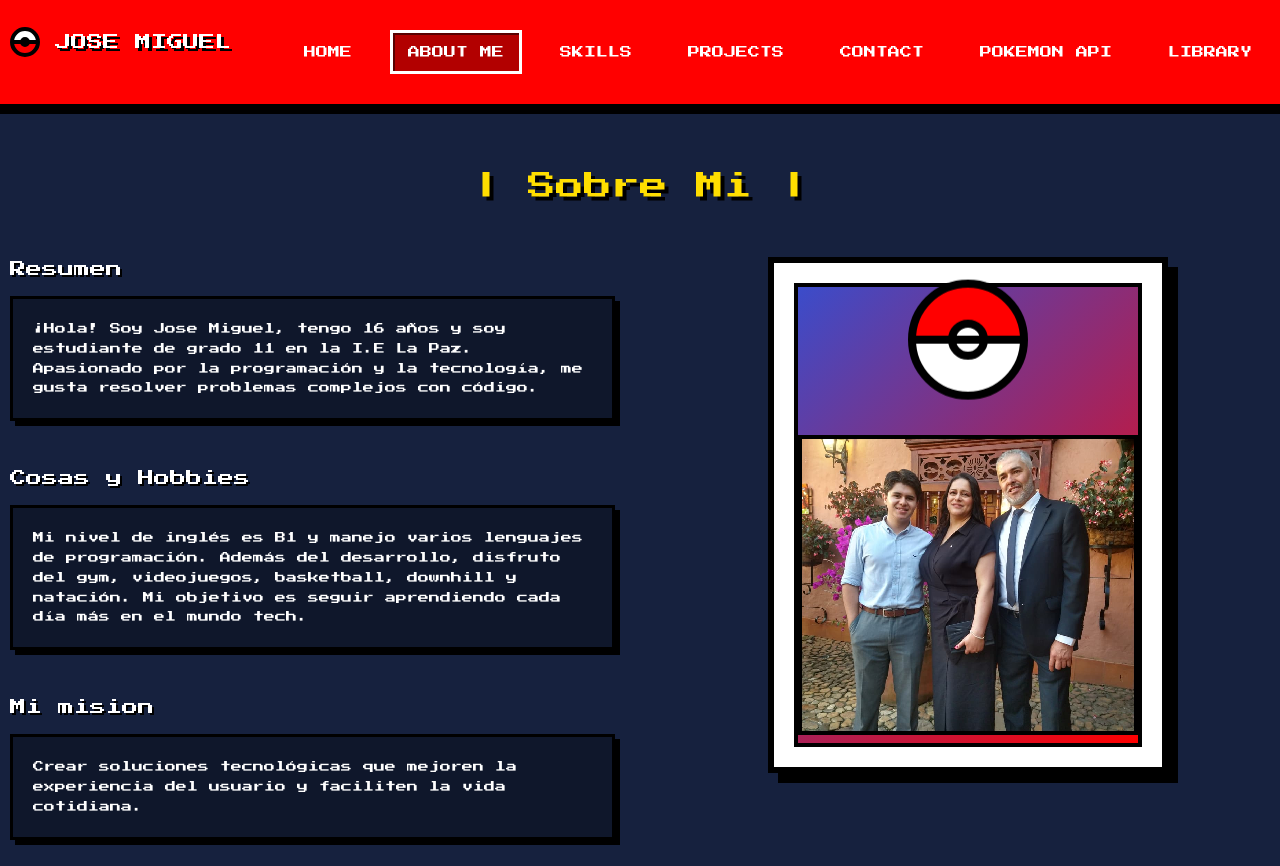
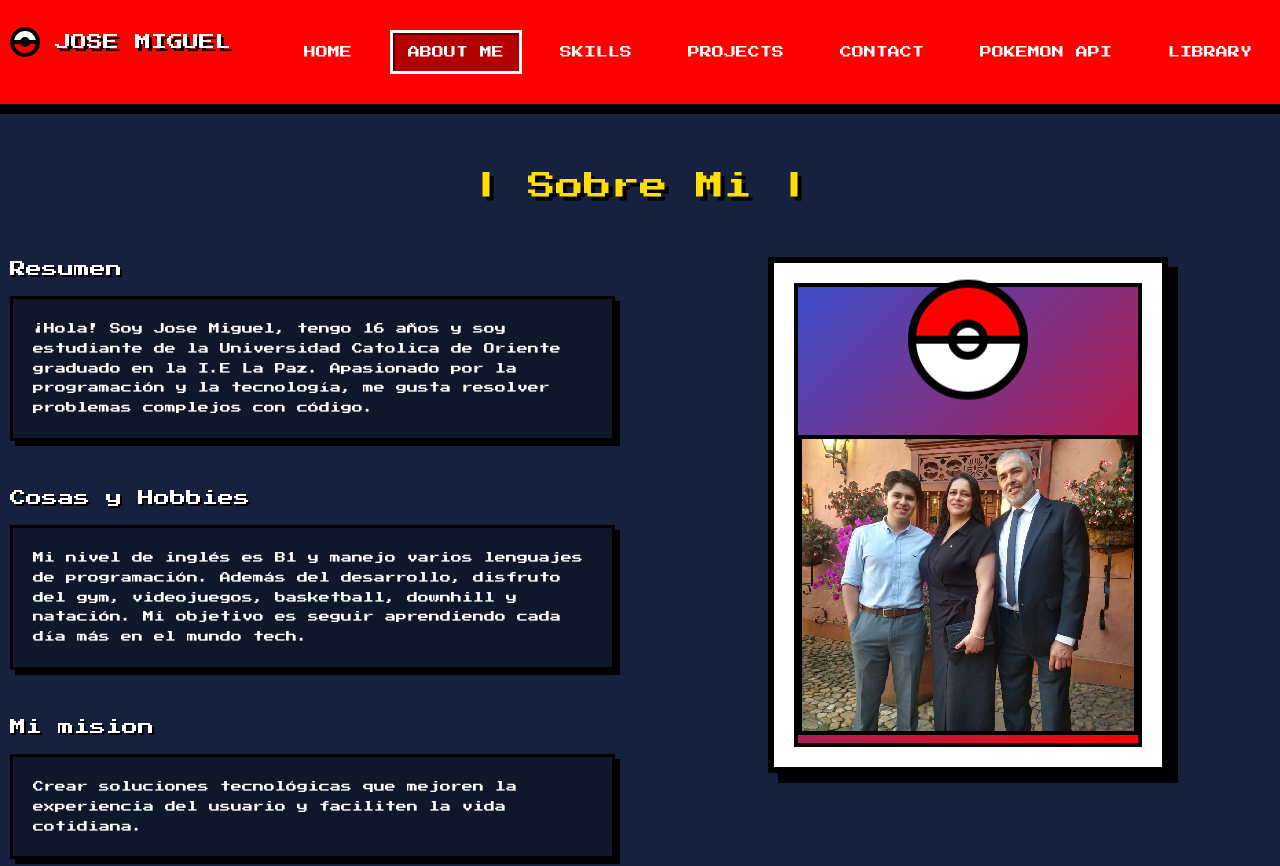
Before and after one commit to rmjuasjuas/Portafolio-Poke-Api-Quipux, an Angular app: page /about-me in a window 1280 px wide. Shown: the top 866 px of the page. Built offline with nearby package versions, Linux system fonts and the light colour scheme.

Commit message:
change update html for about me

```diff
--- a/src/app/components/about-me/about-me.html
+++ b/src/app/components/about-me/about-me.html
@@ -6,7 +6,7 @@
         <div class="text-content animate-fade-in">
         <div class="section-block">
             <h2>Resumen</h2>
-            <p>¡Hola! Soy Jose Miguel, tengo 16 años y soy estudiante de grado 11 en la I.E La Paz. Apasionado por la programación y la tecnología, me gusta resolver problemas complejos con código.</p>
+            <p>¡Hola! Soy Jose Miguel, tengo 16 años y soy estudiante de la Universidad Catolica de Oriente graduado en la I.E La Paz. Apasionado por la programación y la tecnología, me gusta resolver problemas complejos con código.</p>
         </div>
 
         <div class="section-block">
```
